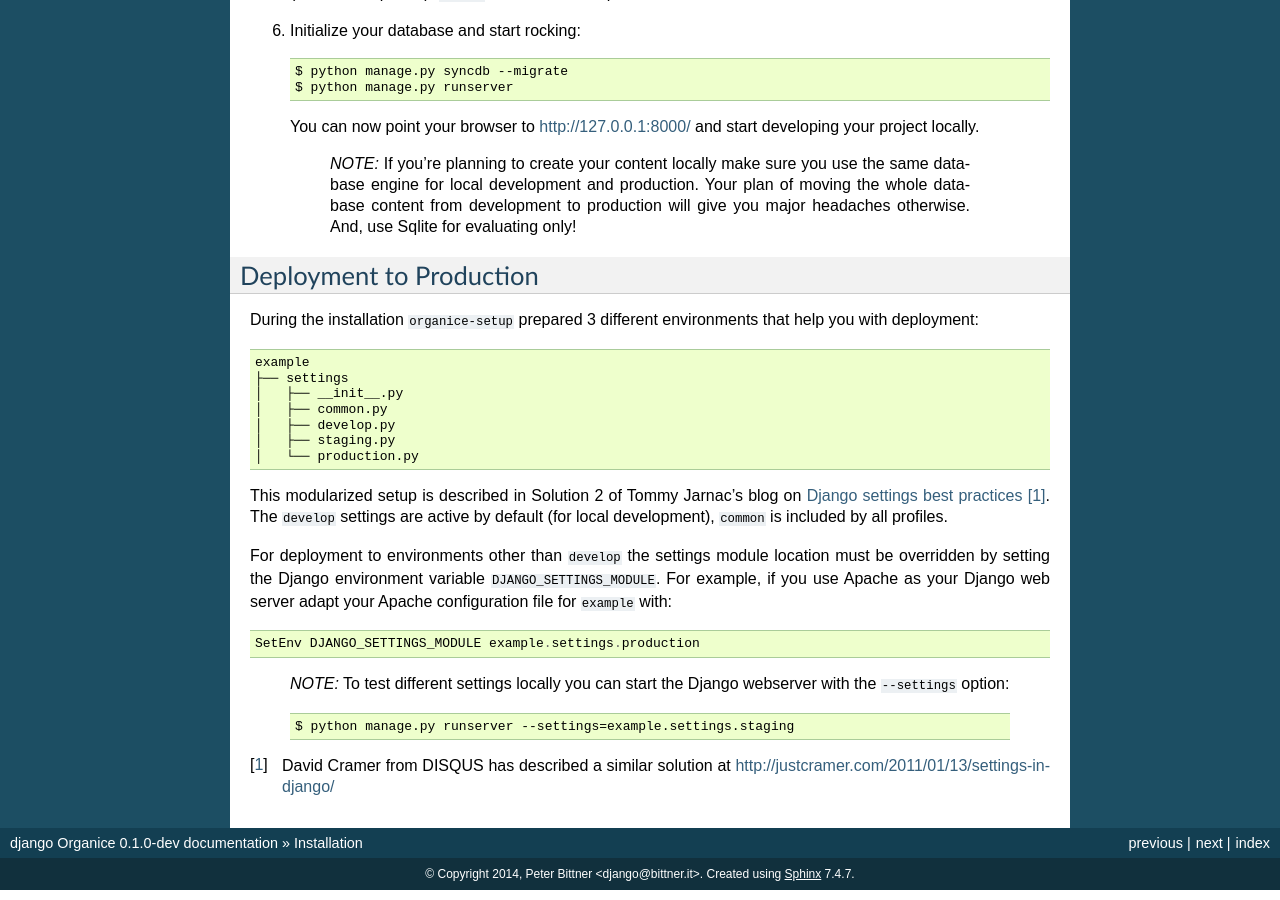
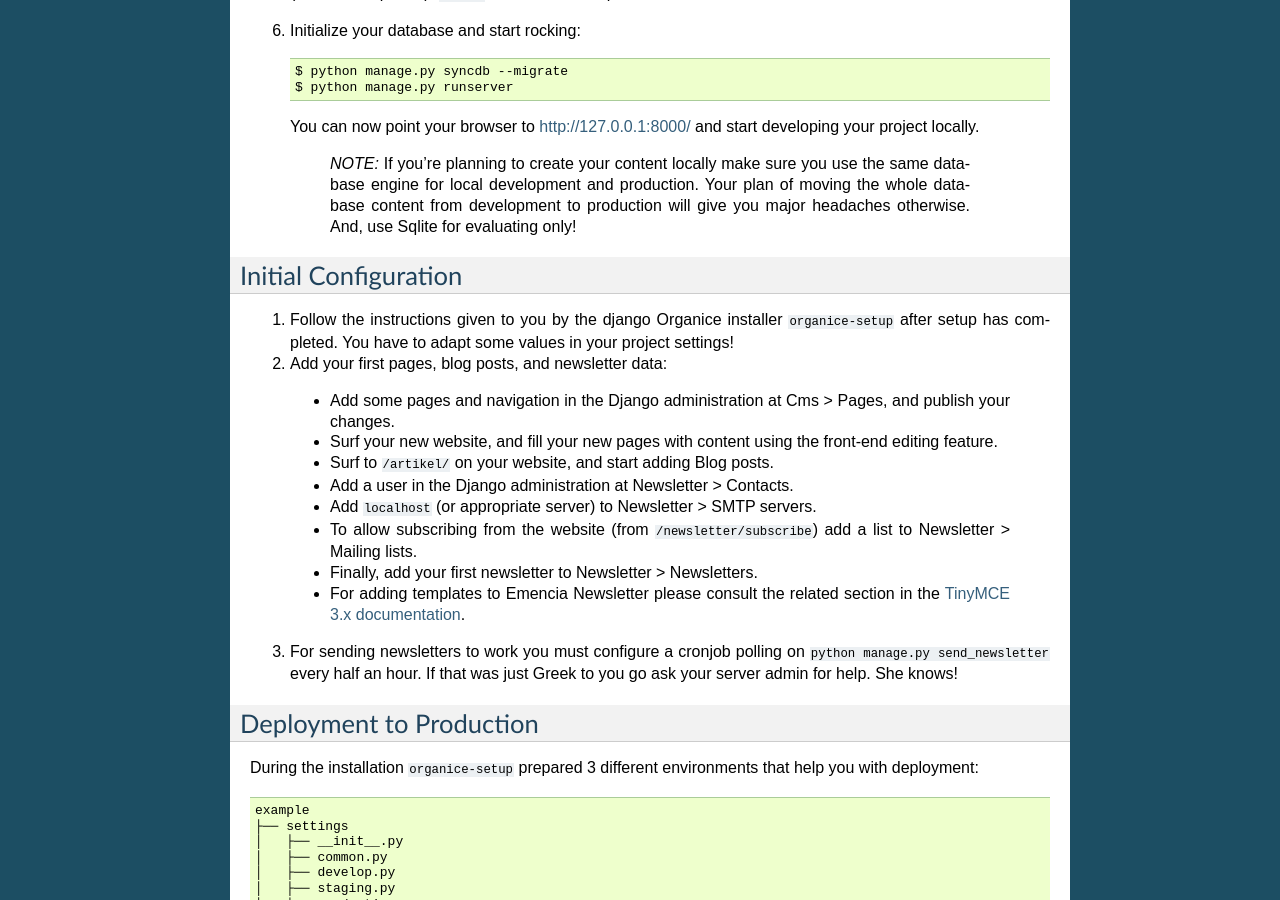
Before and after one commit to Organice/django-organice, a Sphinx documentation site: the page built from docs/installation.rst, in a window 1280 px wide and 900 px high, scrolled down 1300 px. Built offline with Sphinx 7.4.7, drawn with Linux system fonts in a browser that asks for light colours; some of the changed text lies outside the part shown.

Commit message:
Added initial config section to docs

```diff
--- a/docs/installation.rst
+++ b/docs/installation.rst
@@ -77,6 +77,26 @@ Installing django Organice
     development and production.  Your plan of moving the whole database content from development to production will
     give you major headaches otherwise.  And, use Sqlite for evaluating only!
 
+Initial Configuration
+=====================
+
+1. Follow the instructions given to you by the django Organice installer ``organice-setup`` after setup has completed.
+   You have to adapt some values in your project settings!
+
+2. Add your first pages, blog posts, and newsletter data::
+
+  - Add some pages and navigation in the Django administration at Cms > Pages, and publish your changes.
+  - Surf your new website, and fill your new pages with content using the front-end editing feature.
+  - Surf to ``/artikel/`` on your website, and start adding Blog posts.
+  - Add a user in the Django administration at Newsletter > Contacts.
+  - Add ``localhost`` (or appropriate server) to Newsletter > SMTP servers.
+  - To allow subscribing from the website (from ``/newsletter/subscribe``) add a list to Newsletter > Mailing lists.
+  - Finally, add your first newsletter to Newsletter > Newsletters.
+  - For adding templates to Emencia Newsletter please consult the related section in the `TinyMCE 3.x documentation`_.
+
+3. For sending newsletters to work you must configure a cronjob polling on ``python manage.py send_newsletter``
+   every half an hour.  If that was just Greek to you go ask your server admin for help. She knows!
+
 Deployment to Production
 ========================
 
@@ -112,6 +132,7 @@ adapt your Apache configuration file for ``example`` with::
 .. _virtualenvwrapper: http://www.doughellmann.com/docs/virtualenvwrapper/
 .. _`etc.`: https://docs.djangoproject.com/en/dev/topics/install/#database-installation
 .. _`Django documentation`: https://docs.djangoproject.com/en/1.5/topics/settings/
+.. _`TinyMCE 3.x documentation`: http://www.tinymce.com/wiki.php/Configuration3x:external_template_list_url
 .. _`Django settings best practices`: http://www.sparklewise.com/django-settings-for-production-and-development-best-practices/
 
 .. [1] David Cramer from DISQUS has described a similar solution at http://justcramer.com/2011/01/13/settings-in-django/
```
